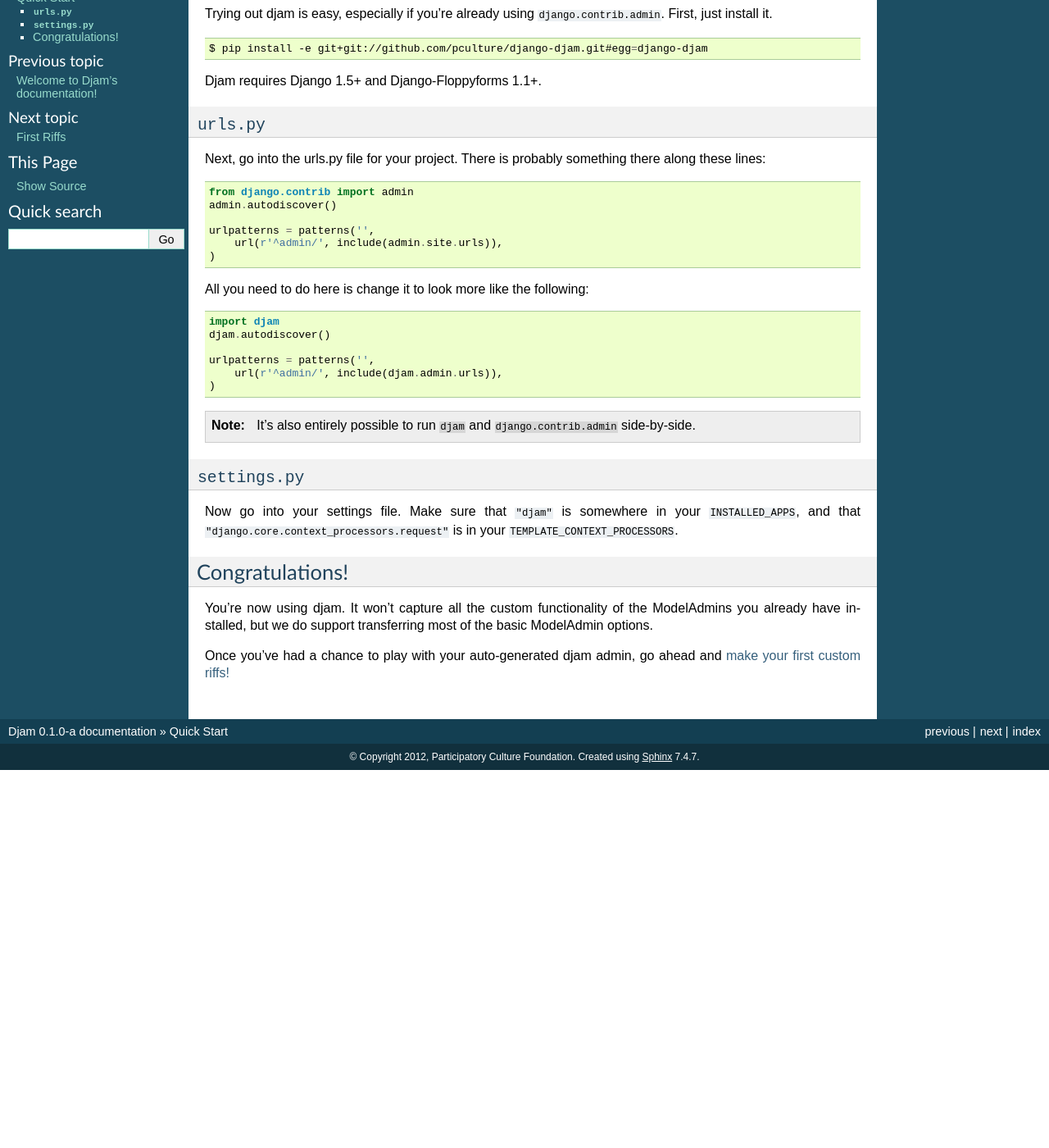
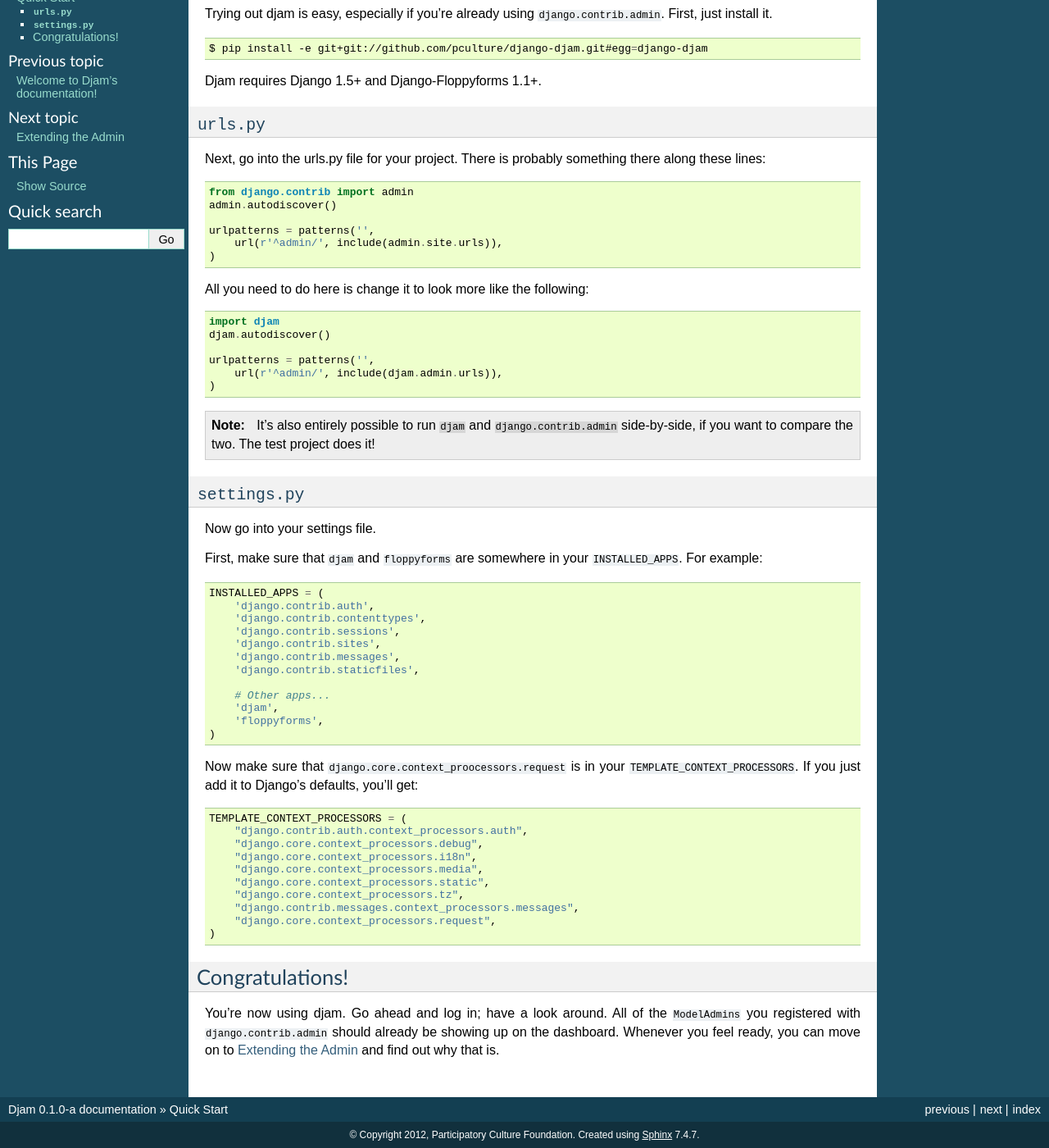
Before and after one commit to django-djam/django-djam, a Sphinx documentation site: the page built from docs/guides/quick-start.rst, in a window 1280 px wide and 1400 px high, scrolled down 85 px. Shown: the whole window at 82% size. Built offline with Sphinx 7.4.7, drawn with Linux system fonts in a browser that asks for light colours; before the commit the page ends 1024 px from its top, so only the background shows below that.

Commit message:
Improved documentation guides. Fixes #13. Fixes #11.

```diff
--- a/docs/guides/quick-start.rst
+++ b/docs/guides/quick-start.rst
@@ -31,18 +31,48 @@
    )
 
 .. note:: It's also entirely possible to run ``djam`` and
-          ``django.contrib.admin`` side-by-side.
+          ``django.contrib.admin`` side-by-side, if you want to
+          compare the two. The test project does it!
 
 ``settings.py``
 ---------------
 
-Now go into your settings file. Make sure that ``"djam"`` is somewhere
-in your ``INSTALLED_APPS``, and that ``"django.core.context_processors.request"`` is in your ``TEMPLATE_CONTEXT_PROCESSORS``.
+Now go into your settings file.
+
+First, make sure that ``djam`` and ``floppyforms`` are somewhere in
+your ``INSTALLED_APPS``. For example::
+
+  INSTALLED_APPS = (
+      'django.contrib.auth',
+      'django.contrib.contenttypes',
+      'django.contrib.sessions',
+      'django.contrib.sites',
+      'django.contrib.messages',
+      'django.contrib.staticfiles',
+
+      # Other apps...
+      'djam',
+      'floppyforms',
+  )
+
+Now make sure that ``django.core.context_proocessors.request`` is in your ``TEMPLATE_CONTEXT_PROCESSORS``. If you just add it to Django's defaults, you'll get::
+
+  TEMPLATE_CONTEXT_PROCESSORS = (
+      "django.contrib.auth.context_processors.auth",
+      "django.core.context_processors.debug",
+      "django.core.context_processors.i18n",
+      "django.core.context_processors.media",
+      "django.core.context_processors.static",
+      "django.core.context_processors.tz",
+      "django.contrib.messages.context_processors.messages",
+      "django.core.context_processors.request",
+  )
 
 Congratulations!
 ----------------
 
-You're now using djam. It won't capture all the custom functionality
-of the ModelAdmins you already have installed, but we do support transferring most of the basic ModelAdmin options.
-
-Once you've had a chance to play with your auto-generated djam admin, go ahead and :doc:`make your first custom riffs! </guides/first-riffs>`
+You're now using djam. Go ahead and log in; have a look around. All
+of the ``ModelAdmins`` you registered with ``django.contrib.admin``
+should already be showing up on the dashboard. Whenever you feel
+ready, you can move on to :doc:`/guides/extending-the-admin` and find out
+why that is.
--- a/docs/index.rst
+++ b/docs/index.rst
@@ -36,7 +36,8 @@
    :maxdepth: 1
 
    guides/quick-start
-   guides/first-riffs
+   guides/extending-the-admin
+   guides/beyond-the-admin
 
 Contributing
 ============
```
Also changed, not shown: docs/guides/beyond-the-admin.rst (added, +104 -0 lines), docs/guides/extending-the-admin.rst (added, +67 -0 lines), docs/guides/first-riffs.rst (deleted, +0 -70 lines), 10 other files.
